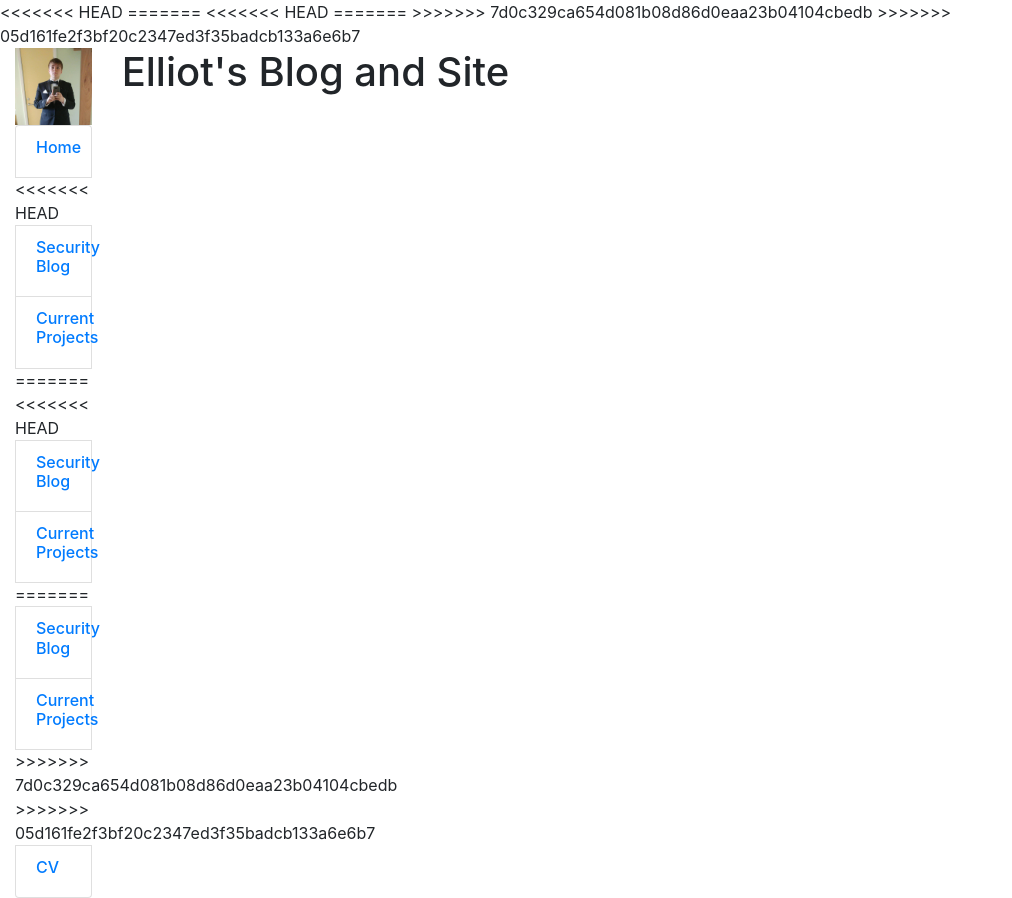
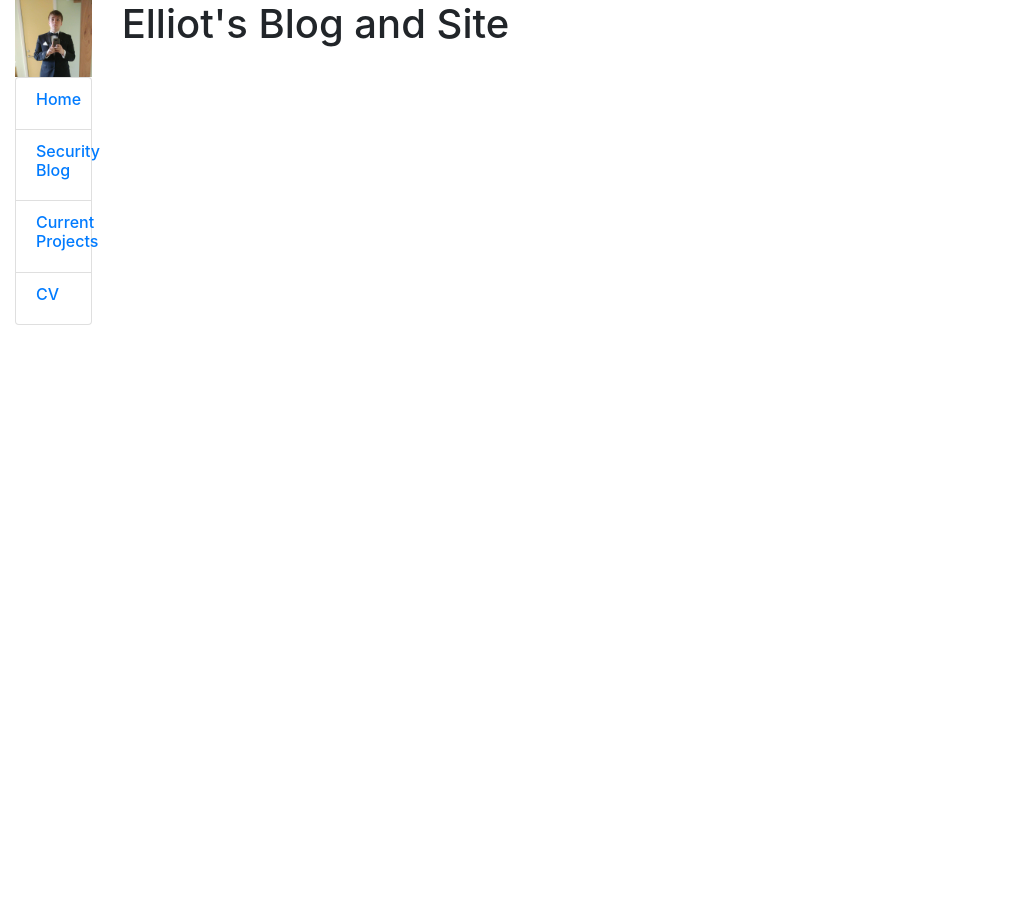
Before and after one commit to TercioOfParma/Elliot-Lake-Dot-Com, a Django app: template ElliotLakeDotCom/blog/templates/blog/cv.html in a window 1280 px wide. Shown: the whole page, without its empty margins (0-1012 px from the left). After the commit the page ends 325 px from the top, so only its background shows below. Run offline with Django 3.2, Linux system fonts and the light colour scheme; the template is opened without the code that fills it, so the values that code supplies are empty; some libraries are stand-ins or nearby versions.

Commit message:
Update defaulthtml.html

```diff
--- a/ElliotLakeDotCom/blog/templates/blog/defaulthtml.html
+++ b/ElliotLakeDotCom/blog/templates/blog/defaulthtml.html
@@ -1,14 +1,6 @@
 {% load static %}
 
 <html>
-<<<<<<< HEAD
-=======
-<<<<<<< HEAD
-=======
-
-
->>>>>>> 7d0c329ca654d081b08d86d0eaa23b04104cbedb
->>>>>>> 05d161fe2f3bf20c2347ed3f35badcb133a6e6b7
 	<head>
 
 		<!-- JQuery is necessary to even run Bootstrap -->
@@ -36,18 +28,8 @@
 				<div class="col-1">
 					<ul class="list-group">
 						<li class="list-group-item list-group-item-action"> <h6> <a href="home"> Home </a> </h6> </li>
-<<<<<<< HEAD
 						<li class="list-group-item list-group-item-action"> <h6> <a href="blog"> Security Blog </a> </h6> </li>
 						<li class="list-group-item list-group-item-action"> <h6> <a href="projects"> Current Projects </a> </h6> </li>
-=======
-<<<<<<< HEAD
-						<li class="list-group-item list-group-item-action"> <h6> <a href="blog"> Security Blog </a> </h6> </li>
-						<li class="list-group-item list-group-item-action"> <h6> <a href="projects"> Current Projects </a> </h6> </li>
-=======
-						<li class="list-group-item list-group-item-action"> <h6> <a href="security"> Security Blog </a> </h6> </li>
-						<li class="list-group-item list-group-item-action"> <h6> <a href="proj"> Current Projects </a> </h6> </li>
->>>>>>> 7d0c329ca654d081b08d86d0eaa23b04104cbedb
->>>>>>> 05d161fe2f3bf20c2347ed3f35badcb133a6e6b7
 						<li class="list-group-item list-group-item-action"> <h6> <a href="cv"> CV </a> </h6> </li>
 					</ul>
 				</div>
```
